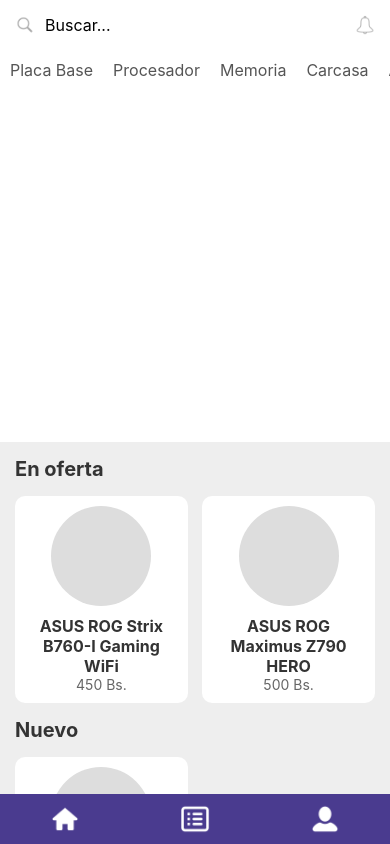
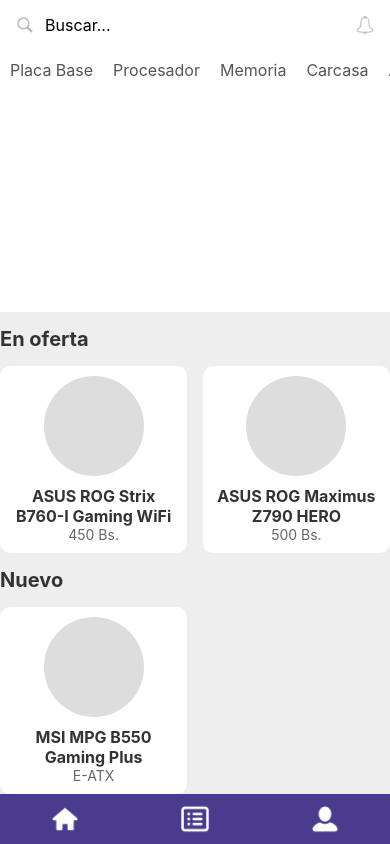
Before and after one commit to Faxterefalt/PComponentesApp, a React Native app: screen / in a window 390 px wide. Built offline with nearby package versions, Linux system fonts and the light colour scheme.

Commit message:
PaginaInicio componetizada

```diff
--- a/App.tsx
+++ b/App.tsx
@@ -1,144 +1,37 @@
+// App.tsx
 import React from 'react';
-import { View, Text, TextInput, ScrollView, StyleSheet, Image } from 'react-native';
+import { View, StyleSheet } from 'react-native';
+import SearchBar from './componentes/SearchBar';
+import Categories from './componentes/Categories';
+import ContentSection from './componentes/ContentSection';
+import NavigationBar from './componentes/NavigationBar';
 
 const App = () => {
   return (
     <View style={styles.container}>
-      {/* Barra de búsqueda */}
-      <View style={styles.searchBar}>
-        <Image source={require('./images/lupa.png')} style={styles.icon} />
-        <TextInput
-          placeholder="Buscar..."
-          style={styles.searchInput}
-        />
-        <Image source={require('./images/campana.png')} style={styles.icon} />
-      </View>
-
-      {/* Categorías */}
-      <ScrollView horizontal showsHorizontalScrollIndicator={false} style={styles.categoryContainer}>
-        {['Placa Base', 'Procesador', 'Memoria', 'Carcasa', 'Almacenamiento', 'Ventiladores', 'Tarjeta de video', 'Fuente de alimentación'].map((category, index) => (
-          <Text key={index} style={styles.categoryText}>{category}</Text>
-        ))}
-      </ScrollView>
-
-      {/* Contenido principal */}
-      <ScrollView style={styles.content}>
-        <Text style={styles.sectionTitle}>En oferta</Text>
-        <View style={styles.cardContainer}>
-          <View style={styles.card}>
-            <View style={styles.imagePlaceholder} />
-            <Text style={styles.cardTitle}>ASUS ROG Strix B760-I Gaming WiFi</Text>
-            <Text style={styles.cardPrice}>450 Bs.</Text>
-          </View>
-          <View style={styles.card}>
-            <View style={styles.imagePlaceholder} />
-            <Text style={styles.cardTitle}>ASUS ROG Maximus Z790 HERO</Text>
-            <Text style={styles.cardPrice}>500 Bs.</Text>
-          </View>
-        </View>
-
-        <Text style={styles.sectionTitle}>Nuevo</Text>
-        <View style={styles.cardContainer}>
-          <View style={styles.card}>
-            <View style={styles.imagePlaceholder} />
-            <Text style={styles.cardTitle}>MSI MPG B550 Gaming Plus</Text>
-            <Text style={styles.cardPrice}>E-ATX</Text>
-          </View>
-        </View>
-      </ScrollView>
-
-      {/* Menú de navegación */}
-      <View style={styles.navigation}>
-        <Image source={require('./images/casa.png')} style={styles.iconNav} />
-        <Image source={require('./images/lista.png')} style={styles.iconNav} />
-        <Image source={require('./images/usuario.png')} style={styles.iconNav} />
-      </View>
+      <SearchBar />
+      <Categories />
+      <ContentSection title="En oferta" products={enOfertaProducts} />
+      <ContentSection title="Nuevo" products={nuevoProducts} />
+      <NavigationBar />
     </View>
   );
 };
+
+const enOfertaProducts = [
+  { title: 'ASUS ROG Strix B760-I Gaming WiFi', price: '450 Bs.' },
+  { title: 'ASUS ROG Maximus Z790 HERO', price: '500 Bs.' },
+];
+
+const nuevoProducts = [
+  { title: 'MSI MPG B550 Gaming Plus', price: 'E-ATX' },
+];
 
 const styles = StyleSheet.create({
   container: {
     flex: 1,
     backgroundColor: '#eee',
   },
-  searchBar: {
-    flexDirection: 'row',
-    alignItems: 'center',
-    paddingHorizontal: 15,
-    paddingVertical: 10,
-    backgroundColor: '#fff',
-  },
-  icon: {
-    width: 20,
-    height: 20,
-    tintColor: '#aaa',
-  },
-  searchInput: {
-    flex: 1,
-    marginHorizontal: 10,
-    paddingVertical: 5,
-    fontSize: 16,
-  },
-  categoryContainer: {
-    backgroundColor: '#fff',
-    paddingVertical: 10,
-  },
-  categoryText: {
-    marginHorizontal: 10,
-    fontSize: 16,
-    color: '#555',
-  },
-  content: {
-    flex: 1,
-    paddingHorizontal: 15,
-    backgroundColor: '#eee',
-  },
-  sectionTitle: {
-    fontSize: 20,
-    marginVertical: 15,
-    color: '#333',
-    fontWeight: 'bold',
-  },
-  cardContainer: {
-    flexDirection: 'row',
-    justifyContent: 'space-between',
-  },
-  card: {
-    width: '48%',
-    backgroundColor: '#fff',
-    borderRadius: 10,
-    padding: 10,
-    alignItems: 'center',
-  },
-  imagePlaceholder: {
-    width: 100,
-    height: 100,
-    backgroundColor: '#ddd',
-    borderRadius: 50,
-    marginBottom: 10,
-  },
-  cardTitle: {
-    fontSize: 16,
-    fontWeight: 'bold',
-    color: '#333',
-    textAlign: 'center',
-  },
-  cardPrice: {
-    fontSize: 14,
-    color: '#666',
-  },
-  navigation: {
-    flexDirection: 'row',
-    justifyContent: 'space-around',
-    paddingVertical: 10,
-    backgroundColor: '#4a3b8f',
-  },
-  iconNav: {
-    width: 30,
-    height: 30,
-    tintColor: '#fff',
-  },
 });
 
 export default App;
--- /dev/null
+++ b/componentes/Card.jsx
@@ -0,0 +1,40 @@
+// componentes/Card.js
+import React from 'react';
+import { View, Text, StyleSheet } from 'react-native';
+
+const Card = ({ title, price }) => (
+  <View style={styles.card}>
+    <View style={styles.imagePlaceholder} />
+    <Text style={styles.cardTitle}>{title}</Text>
+    <Text style={styles.cardPrice}>{price}</Text>
+  </View>
+);
+
+const styles = StyleSheet.create({
+  card: {
+    width: '48%',
+    backgroundColor: '#fff',
+    borderRadius: 10,
+    padding: 10,
+    alignItems: 'center',
+  },
+  imagePlaceholder: {
+    width: 100,
+    height: 100,
+    backgroundColor: '#ddd',
+    borderRadius: 50,
+    marginBottom: 10,
+  },
+  cardTitle: {
+    fontSize: 16,
+    fontWeight: 'bold',
+    color: '#333',
+    textAlign: 'center',
+  },
+  cardPrice: {
+    fontSize: 14,
+    color: '#666',
+  },
+});
+
+export default Card;
--- /dev/null
+++ b/componentes/Categories.jsx
@@ -0,0 +1,27 @@
+// componentes/Categories.js
+import React from 'react';
+import { ScrollView, Text, StyleSheet } from 'react-native';
+
+const categories = ['Placa Base', 'Procesador', 'Memoria', 'Carcasa', 'Almacenamiento', 'Ventiladores', 'Tarjeta de video', 'Fuente de alimentación'];
+
+const Categories = () => (
+  <ScrollView horizontal showsHorizontalScrollIndicator={false} style={styles.categoryContainer}>
+    {categories.map((category, index) => (
+      <Text key={index} style={styles.categoryText}>{category}</Text>
+    ))}
+  </ScrollView>
+);
+
+const styles = StyleSheet.create({
+  categoryContainer: {
+    backgroundColor: '#fff',
+    paddingVertical: 10,
+  },
+  categoryText: {
+    marginHorizontal: 10,
+    fontSize: 16,
+    color: '#555',
+  },
+});
+
+export default Categories;
--- /dev/null
+++ b/componentes/ContentSection.jsx
@@ -0,0 +1,30 @@
+// componentes/ContentSection.js
+import React from 'react';
+import { View, Text, StyleSheet } from 'react-native';
+import Card from './Card';
+
+const ContentSection = ({ title, products }) => (
+  <View>
+    <Text style={styles.sectionTitle}>{title}</Text>
+    <View style={styles.cardContainer}>
+      {products.map((product, index) => (
+        <Card key={index} title={product.title} price={product.price} />
+      ))}
+    </View>
+  </View>
+);
+
+const styles = StyleSheet.create({
+  sectionTitle: {
+    fontSize: 20,
+    marginVertical: 15,
+    color: '#333',
+    fontWeight: 'bold',
+  },
+  cardContainer: {
+    flexDirection: 'row',
+    justifyContent: 'space-between',
+  },
+});
+
+export default ContentSection;
--- /dev/null
+++ b/componentes/NavigationBar.jsx
@@ -0,0 +1,27 @@
+// componentes/NavigationBar.js
+import React from 'react';
+import { View, Image, StyleSheet } from 'react-native';
+
+const NavigationBar = () => (
+  <View style={styles.navigation}>
+    <Image source={require('../images/casa.png')} style={styles.iconNav} />
+    <Image source={require('../images/lista.png')} style={styles.iconNav} />
+    <Image source={require('../images/usuario.png')} style={styles.iconNav} />
+  </View>
+);
+
+const styles = StyleSheet.create({
+  navigation: {
+    flexDirection: 'row',
+    justifyContent: 'space-around',
+    paddingVertical: 10,
+    backgroundColor: '#4a3b8f',
+  },
+  iconNav: {
+    width: 30,
+    height: 30,
+    tintColor: '#fff',
+  },
+});
+
+export default NavigationBar;
--- /dev/null
+++ b/componentes/SearchBar.jsx
@@ -0,0 +1,34 @@
+// componentes/SearchBar.js
+import React from 'react';
+import { View, TextInput, Image, StyleSheet } from 'react-native';
+
+const SearchBar = () => (
+  <View style={styles.searchBar}>
+    <Image source={require('../images/lupa.png')} style={styles.icon} />
+    <TextInput placeholder="Buscar..." style={styles.searchInput} />
+    <Image source={require('../images/campana.png')} style={styles.icon} />
+  </View>
+);
+
+const styles = StyleSheet.create({
+  searchBar: {
+    flexDirection: 'row',
+    alignItems: 'center',
+    paddingHorizontal: 15,
+    paddingVertical: 10,
+    backgroundColor: '#fff',
+  },
+  icon: {
+    width: 20,
+    height: 20,
+    tintColor: '#aaa',
+  },
+  searchInput: {
+    flex: 1,
+    marginHorizontal: 10,
+    paddingVertical: 5,
+    fontSize: 16,
+  },
+});
+
+export default SearchBar;
```
